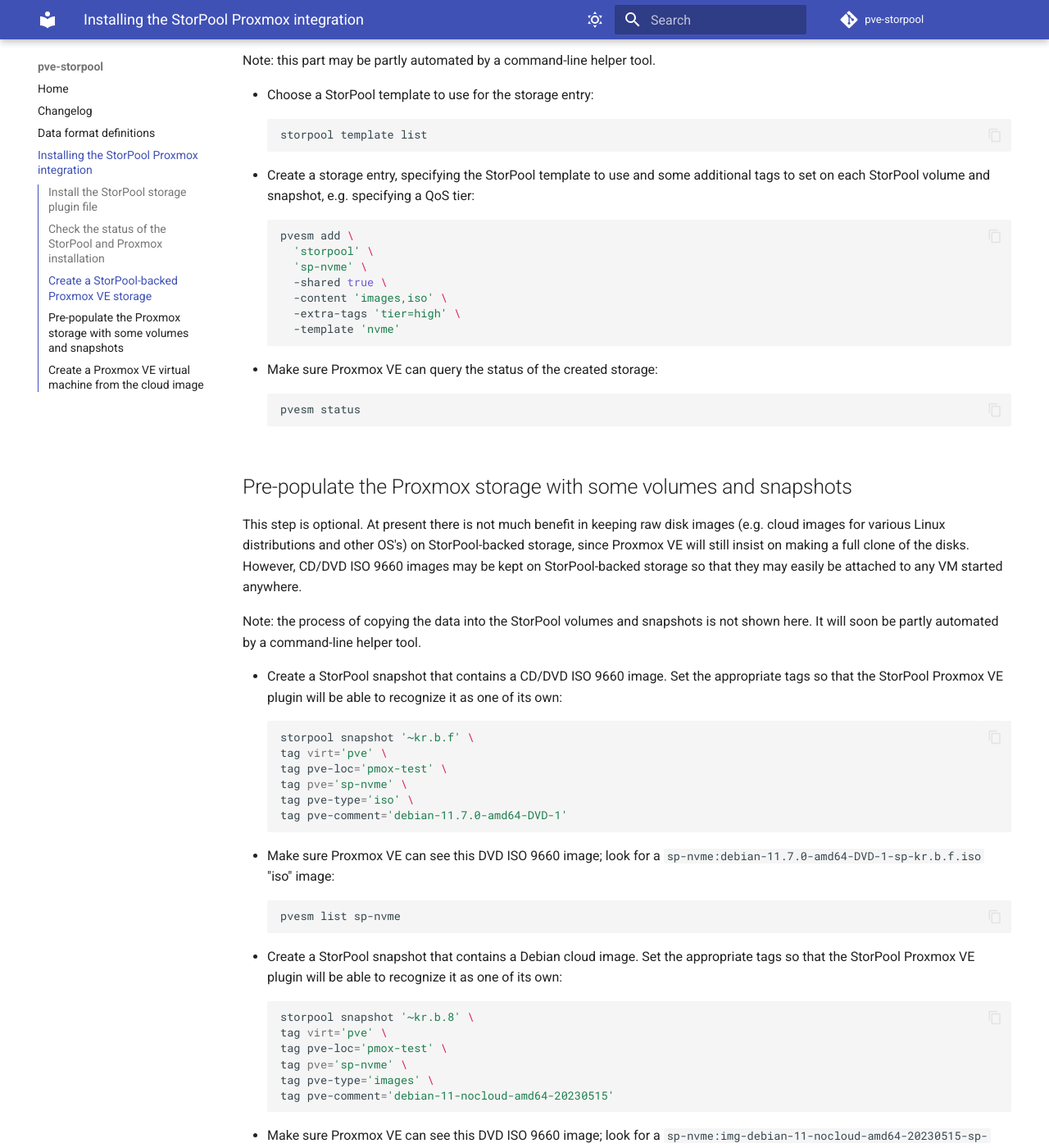
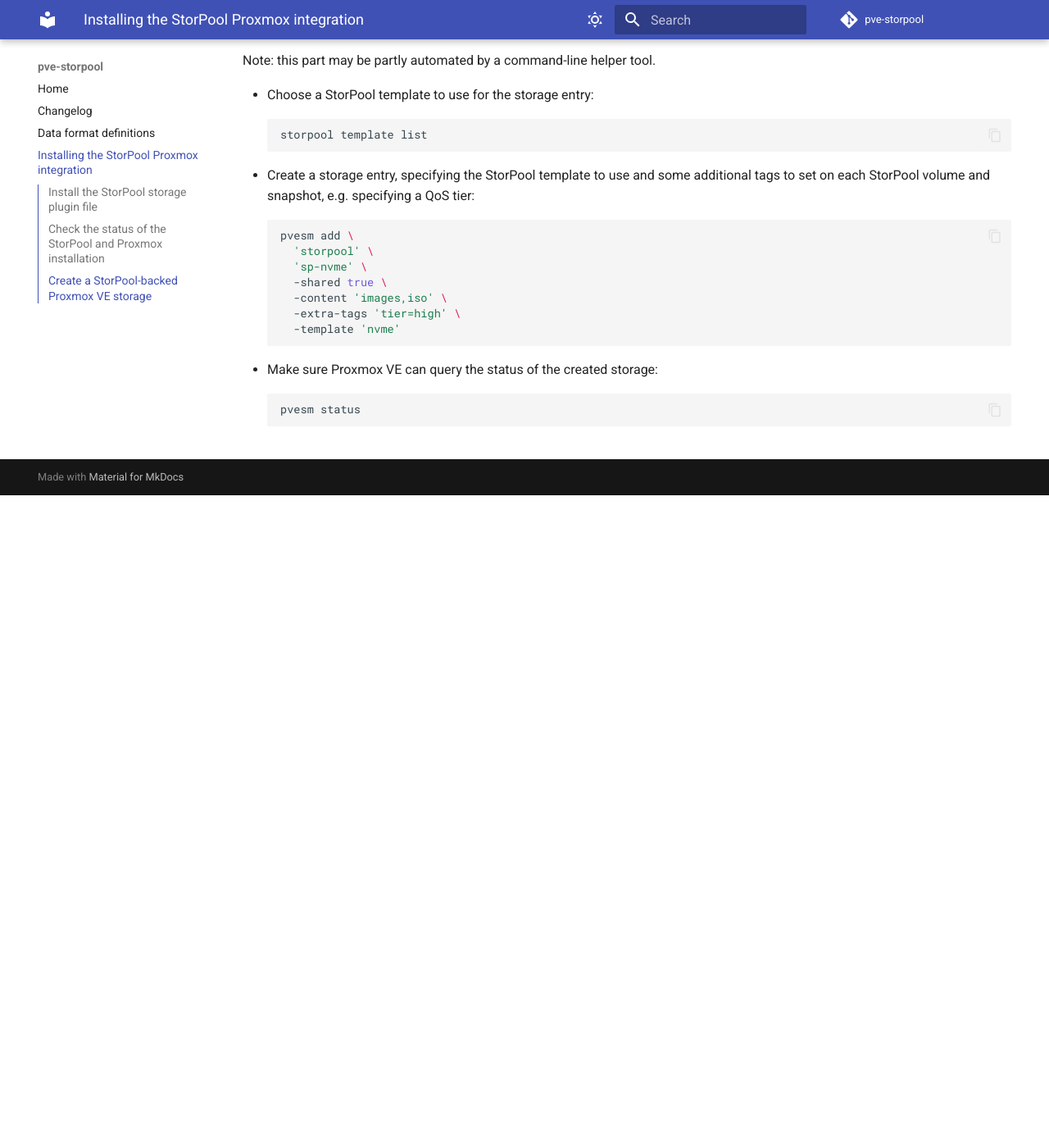
Before and after one commit to storpool/pve-storpool, an MkDocs documentation site: the page built from docs/install.md, in a window 1280 px wide and 1400 px high, scrolled down 1152 px. Shown: the whole window at 82% size. Built offline with MkDocs 1.6.1 and Material for MkDocs 9.7.7, drawn with Linux system fonts in a browser that asks for light colours; comment, search, counter and statistics services are not loaded; after the commit the page ends 1756 px from its top, so only the background shows below that; some of the changed text lies outside the part shown.

Commit message:
docs/install: drop the "pre-populate" and "start a VM" sections

````diff
--- a/docs/install.md
+++ b/docs/install.md
@@ -72,78 +72,3 @@
   ``` sh
   pvesm status
   ```
-
-## Pre-populate the Proxmox storage with some volumes and snapshots
-
-This step is optional.
-At present there is not much benefit in keeping raw disk images
-(e.g. cloud images for various Linux distributions and other OS's) on
-StorPool-backed storage, since Proxmox VE will still insist on making
-a full clone of the disks.
-However, CD/DVD ISO 9660 images may be kept on StorPool-backed storage so that
-they may easily be attached to any VM started anywhere.
-
-Note: the process of copying the data into the StorPool volumes and snapshots is
-not shown here.
-It will soon be partly automated by a command-line helper tool.
-
-- Create a StorPool snapshot that contains a CD/DVD ISO 9660 image.
-  Set the appropriate tags so that the StorPool Proxmox VE plugin will be
-  able to recognize it as one of its own:
-  ``` sh
-  storpool snapshot '~kr.b.f' \
-  tag virt='pve' \
-  tag pve-loc='pmox-test' \
-  tag pve='sp-nvme' \
-  tag pve-type='iso' \
-  tag pve-comment='debian-11.7.0-amd64-DVD-1'
-  ```
-- Make sure Proxmox VE can see this DVD ISO 9660 image; look for
-  a `sp-nvme:debian-11.7.0-amd64-DVD-1-sp-kr.b.f.iso` "iso" image:
-  ``` sh
-  pvesm list sp-nvme
-  ```
-- Create a StorPool snapshot that contains a Debian cloud image.
-  Set the appropriate tags so that the StorPool Proxmox VE plugin will be
-  able to recognize it as one of its own:
-  ``` sh
-  storpool snapshot '~kr.b.8' \
-  tag virt='pve' \
-  tag pve-loc='pmox-test' \
-  tag pve='sp-nvme' \
-  tag pve-type='images' \
-  tag pve-comment='debian-11-nocloud-amd64-20230515'
-  ```
-- Make sure Proxmox VE can see this DVD ISO 9660 image; look for
-  a `sp-nvme:img-debian-11-nocloud-amd64-20230515-sp-kr.b.8.raw` "images" image:
-  ``` sh
-  pvesm list sp-nvme
-  ```
-
-## Create a Proxmox VE virtual machine from the cloud image
-
-- Create a Proxmox VE virtual machine, importing the Debian cloud image as
-  its root disk (Proxmox VE will still make a full copy though):
-  ``` sh
-  qm create 616 \
-  -boot order='scsi0' \
-  -cores 1 \
-  -name 'sp-pp-test-deb-1' \
-  -ostype 'l26' \
-  -scsi0 'sp-nvme:0,discard=on,format=raw,import-from=sp-nvme:img-debian-11-nocloud-amd64-20230515-sp-kr.b.8.raw,iothread=1,size=2G' \
-  -scsihw 'virtio-scsi-single' \
-  -smbios1 'uuid=c95cb298-fe70-4b53-84dd-fb3b525fff41' \
-  -storage 'sp-nvme' \
-  -ciuser 'jrl' \
-  -cipassword 'mellon' \
-  -scsi2 'local:cloudinit,media=cdrom' \
-  -serial0 'socket'
-  ```
-- Add a network interface to the VM before starting it:
-  ``` sh
-  qm set 616 -net0 'model=virtio,bridge=vmbr0,firewall=1'
-  ```
-- Start the VM:
-  ``` sh
-  qm start 616
-  ```
````
